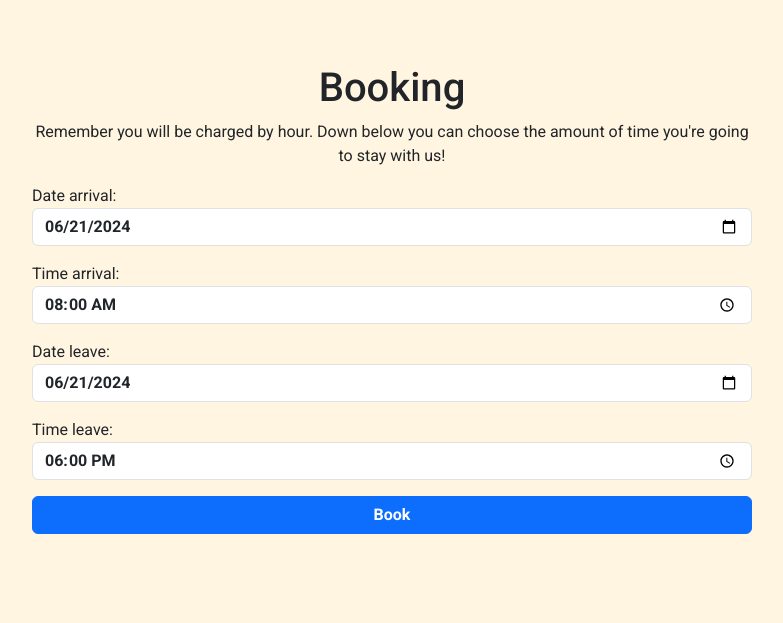
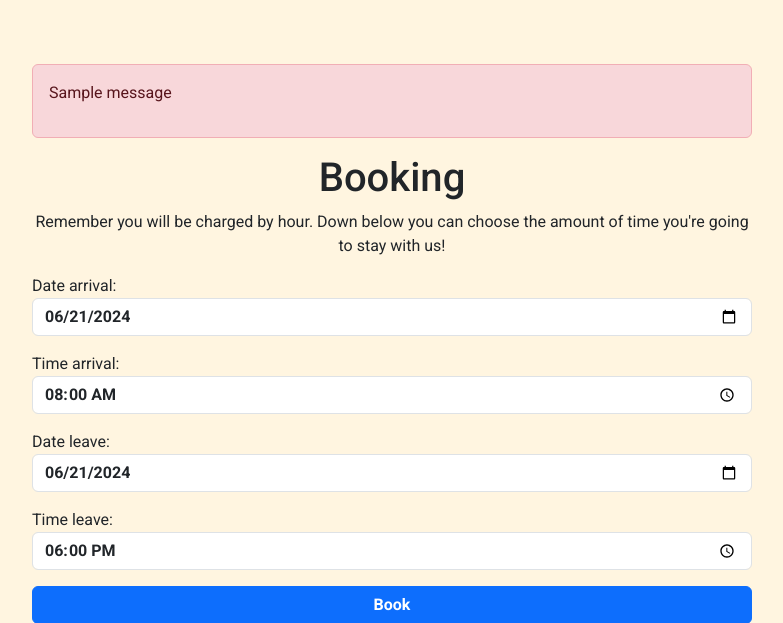
Before and after one commit to enniovilla/project-4-ci, a Django app: page /booking/ in a window 1280 px wide. Shown: the part 136-759 px from the top of the page, without its empty margins (248-1031 px from the left). Run offline with Django 5.2, Linux system fonts and the light colour scheme; a user stored in the database is signed in; tables that the repository leaves empty hold one stand-in row (values such as "Sample post"); one stand-in notice (Sample message) is shown; some libraries are stand-ins or nearby versions.

Commit message:
Add style to messages

```diff
--- a/booking/templates/booking/booking.html
+++ b/booking/templates/booking/booking.html
@@ -6,9 +6,19 @@
 <div class="container h-100 d-flex align-items-center justify-content-center">
     <div class="row justify-content-center w-100">
         <div class="col-8">
+            <div class="mb-3">
+                {% if messages %}
+                <div class="alert alert-danger" role="alert">
+                    {% for message in messages %}
+                    <p>{{ message }}</p>
+                    {% endfor %}
+                </div>
+                {% endif %}
+            </div>
             <h1 class="text-center">Booking</h1>
             <p class="text-center">
-                Remember you will be charged by hour. Down below you can choose the amount of time you're going to stay with us!
+                Remember you will be charged by hour. Down below you can choose the amount of time you're going to stay
+                with us!
             </p>
             <form method="post">
                 {% csrf_token %}
```
